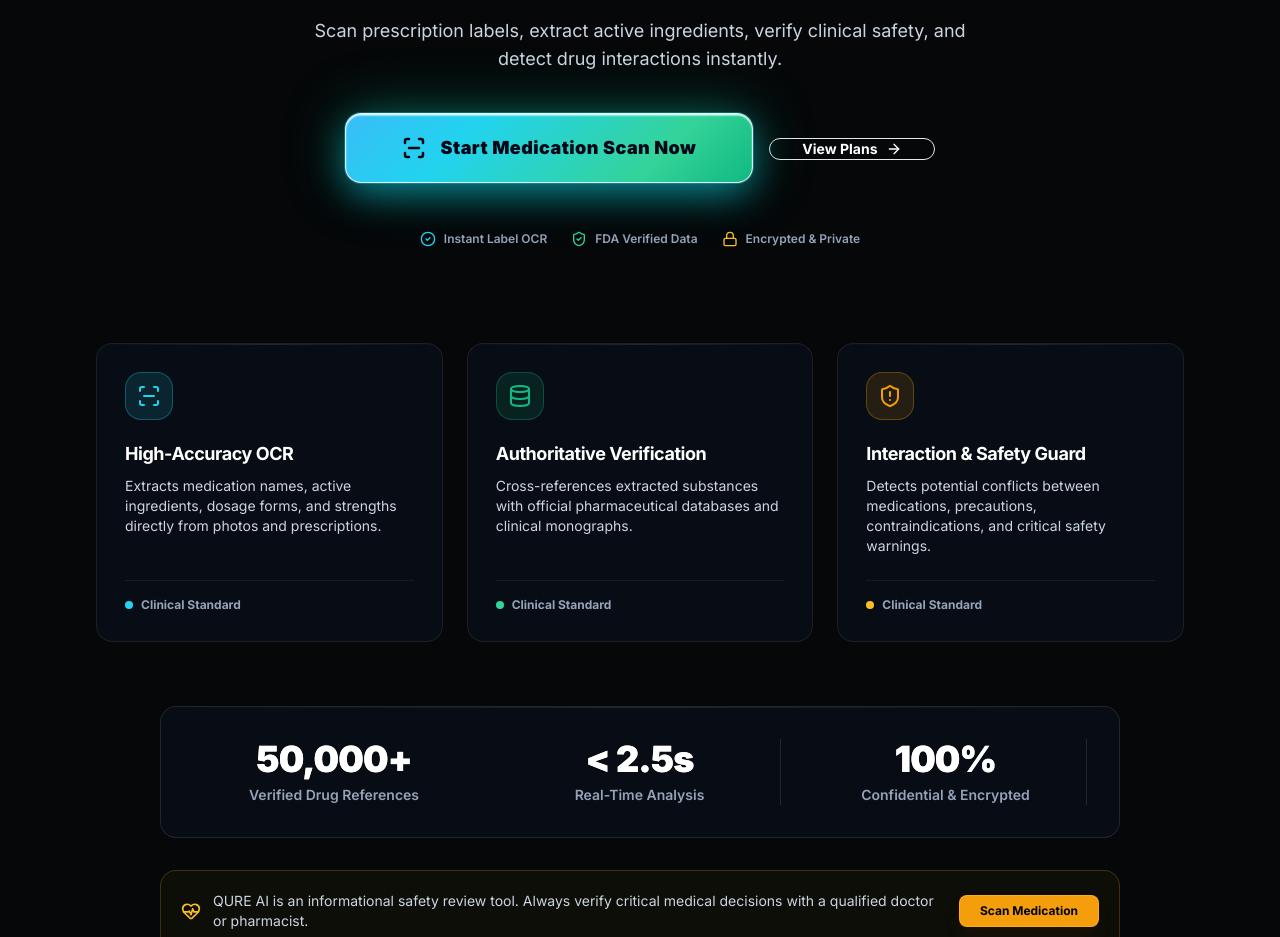
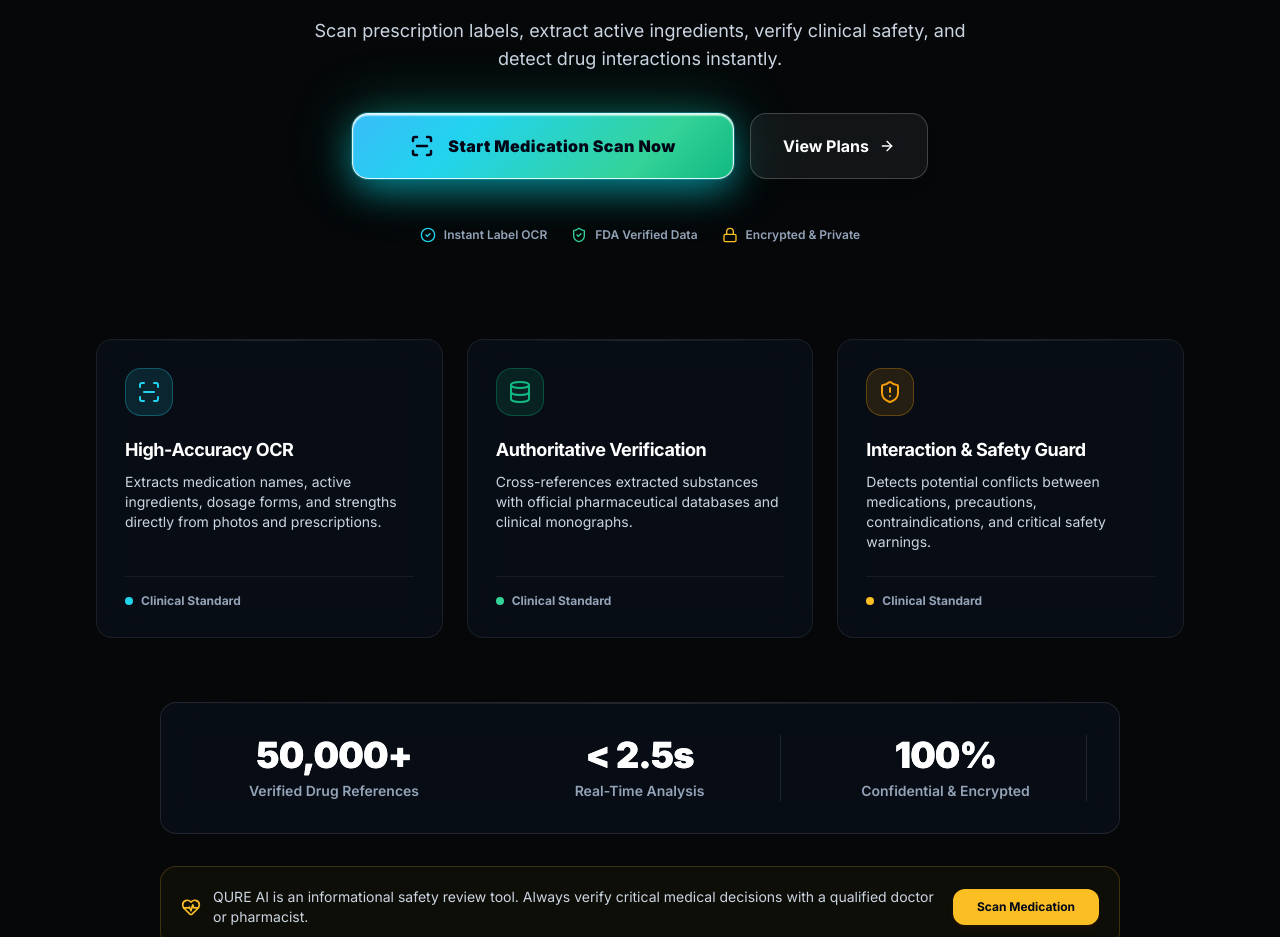
Before and after one commit to MohamedFC2A/Qure-Ai, a Next.js app: page / in a window 1280 px wide. Shown: the part 255-1192 px from the top of the page. Built offline with nearby package versions, Linux system fonts and the light colour scheme; no server answers.

Commit message:
refactor(hero): refine View Plans button proportions, glass styling, and balanced action row

```diff
--- a/app/page.tsx
+++ b/app/page.tsx
@@ -1,18 +1,14 @@
 "use client";
 
-import { Button } from "@/components/ui/Button";
 import { GlassCard } from "@/components/ui/GlassCard";
 import {
     ArrowRight,
     CheckCircle2,
     Database,
-    FileText,
     HeartPulse,
     ScanLine,
     ShieldCheck,
     Lock,
-    Activity,
-    Search,
     ShieldAlert,
     Sparkles,
 } from "lucide-react";
@@ -121,20 +117,20 @@
                         )}
                     </p>
 
-                    {/* Prominent Glowing Shiny CTA Button */}
-                    <div className="pt-4 flex flex-col sm:flex-row items-center justify-center gap-4">
-                        <Link href="/scan" className="w-full sm:w-auto">
-                            <button className="shiny-cta-btn w-full sm:w-auto gap-3.5 px-10 sm:px-14 py-4 sm:py-5 text-base sm:text-lg font-black tracking-wide">
-                                <ScanLine className="h-6 w-6 shrink-0 text-slate-950 stroke-[2.5]" />
+                    {/* Action Buttons with Equal Proportions & High-End Styling */}
+                    <div className="pt-4 flex flex-col sm:flex-row items-center justify-center gap-4 max-w-xl mx-auto">
+                        <Link href="/scan" className="w-full sm:w-auto flex-1">
+                            <button className="shiny-cta-btn w-full gap-3.5 px-8 sm:px-12 py-4 sm:py-5 text-sm sm:text-base font-black tracking-wide">
+                                <ScanLine className="h-5 w-5 sm:h-6 sm:w-6 shrink-0 text-slate-950 stroke-[2.5]" />
                                 <span>{t("Start Medication Scan Now", "ابدأ فحص الدواء الآن")}</span>
                             </button>
                         </Link>
 
                         <Link href="/pricing" className="w-full sm:w-auto">
-                            <Button variant="outline" size="lg" className="w-full sm:w-auto gap-2 px-8 font-bold text-xs sm:text-sm">
+                            <button className="w-full sm:w-auto inline-flex items-center justify-center gap-2.5 px-8 py-4 sm:py-5 rounded-2xl border border-white/20 bg-white/[0.06] hover:bg-white/[0.12] hover:border-white/40 text-white font-bold text-sm sm:text-base backdrop-blur-xl shadow-lg transition-all duration-200 hover:-translate-y-0.5 active:translate-y-0">
                                 <span>{t("View Plans", "عرض الباقات")}</span>
                                 <ArrowRight className={cn("h-4 w-4 shrink-0", isArabic ? "rotate-180" : "")} />
-                            </Button>
+                            </button>
                         </Link>
                     </div>
 
@@ -220,9 +216,9 @@
                         </span>
                     </div>
                     <Link href="/scan" className="shrink-0 w-full sm:w-auto">
-                        <Button size="xs" variant="amber" className="w-full sm:w-auto font-bold text-xs px-5 py-2">
+                        <button className="w-full sm:w-auto px-6 py-2.5 rounded-xl bg-amber-400 hover:bg-amber-300 text-slate-950 font-bold text-xs transition-colors shadow-md shadow-amber-950/30">
                             {t("Scan Medication", "فحص الدواء")}
-                        </Button>
+                        </button>
                     </Link>
                 </div>
             </section>
```
